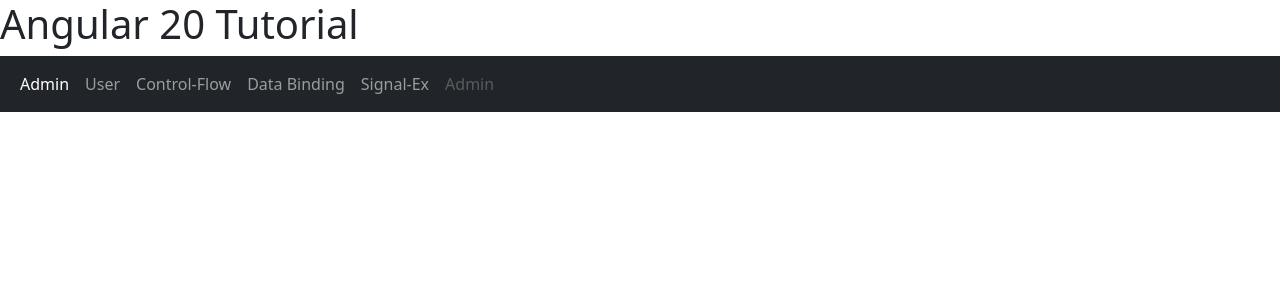
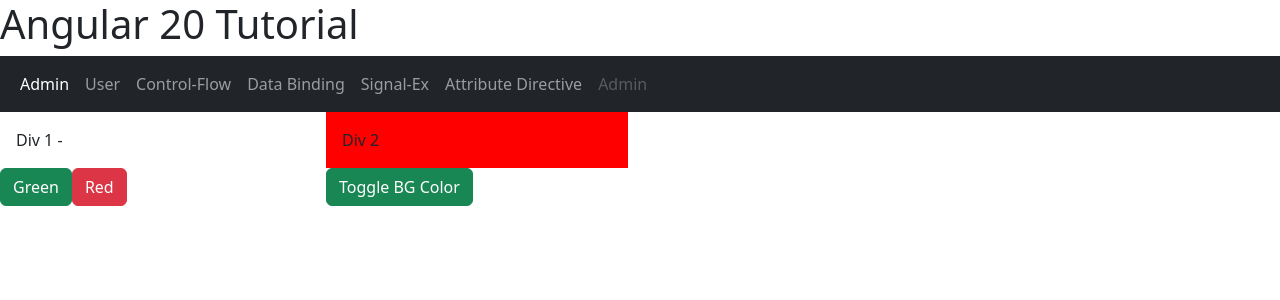
Before and after one commit to Yaswanth-BH/Angular20-PRACTICE, an Angular app: page /attribute-directive in a window 1280 px wide. Before the commit this address led to /. Shown: the top 300 px of the page. Built offline with nearby package versions, Linux system fonts and the light colour scheme.

Commit message:
Episode-7: Directives

```diff
--- a/src/app/app.html
+++ b/src/app/app.html
@@ -17,6 +17,9 @@
       </li>
       <li class="nav-item">
         <a class="nav-link" routerLink="signal">Signal-Ex</a>
+      </li>
+      <li class="nav-item">
+        <a class="nav-link" routerLink="attribute-directive">Attribute Directive</a>
       </li>
       <li class="nav-item">
         <a class="nav-link disabled" routerLink="admin">Admin</a>
--- /dev/null
+++ b/src/app/components/att-directive/att-directive.html
@@ -0,0 +1,22 @@
+<div class="row">
+    <div class="col-3">
+        <div class="p-3" [ngClass]="divClassName()">
+            Div 1 - {{divClassName()}}
+        </div>
+    </div>
+    <div class="col-3">
+        <div class="p-3" [ngStyle]="{'background-color': isDiv2Green == true?'green':'red'}">
+            Div 2
+        </div>
+    </div>
+</div>
+
+<div class="row">
+    <div class="col-3">
+        <button class="btn btn-success" (click)="setBgClass('bg-success')">Green</button>
+        <button class="btn btn-danger" (click)="setBgClass('bg-danger')">Red</button>
+    </div>
+    <div class="col-3">
+        <button class="btn btn-success" (click)="toggleDive2Color()">Toggle BG Color</button>
+    </div>
+</div>
--- /dev/null
+++ b/src/app/components/att-directive/att-directive.ts
@@ -0,0 +1,24 @@
+import { NgClass, NgStyle } from '@angular/common';
+import { Component, signal } from '@angular/core';
+
+@Component({
+  selector: 'app-att-directive',
+  imports: [NgClass,NgStyle],
+  templateUrl: './att-directive.html',
+  styleUrl: './att-directive.css',
+})
+export class AttDirective {
+  divClassName = signal<string>("");
+  isDiv2Green: boolean = false;
+
+  setBgClass(className: string) {
+
+    this.divClassName.set(className)
+  }
+
+  toggleDive2Color(){
+    this.isDiv2Green = ! this.isDiv2Green;
+
+  }
+
+}
```
Also changed, not shown: src/app/app.routes.ts (+7 -5 lines), src/app/components/att-directive/att-directive.css (added), 1 other file (tests, documents, lock files or other folders).
